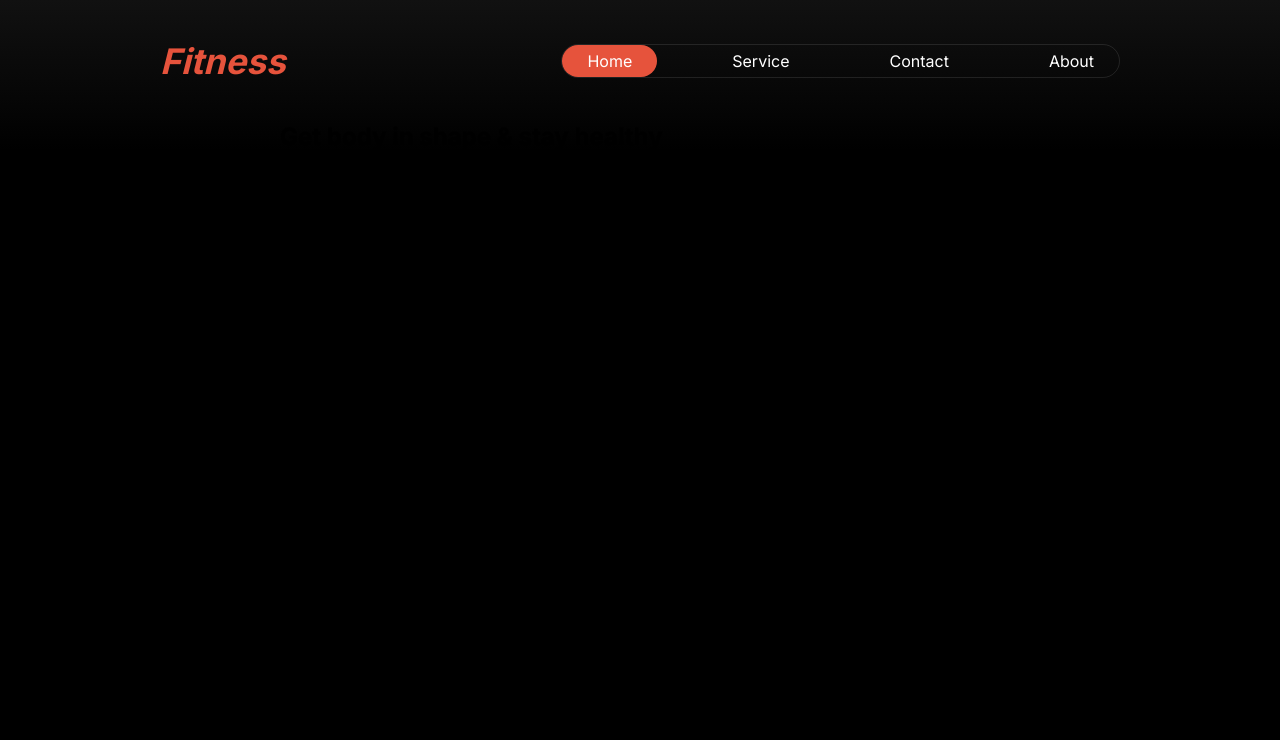
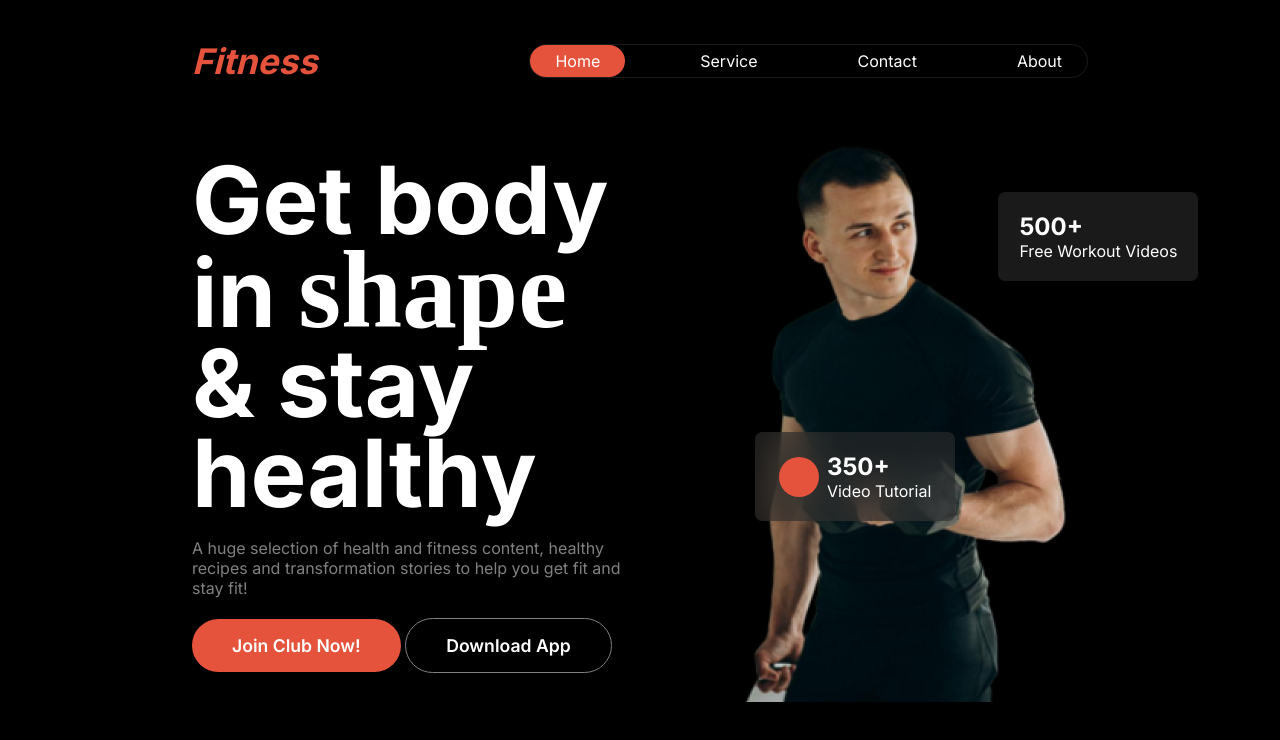
Before and after one commit to devmilon923/fitness, a plain HTML site: page index.html in a window 1280 px wide. Drawn offline with Linux system fonts and the light colour scheme; a web font is replaced by a local one.

Commit message:
hero section completed

```diff
--- a/index.html
+++ b/index.html
@@ -24,11 +24,39 @@
             <i class="fa-solid fa-bars"></i>
           </div>
         </nav>
-      <section class="hero-section container">
+        <section class="hero-section">
+          <div class="video-tutorial">
+            <div class="circel"></div>
+            <div class="text">
+              <h1>350+</h1>
+              <p>Video Tutorial</p>
+            </div>
+          </div>
+          <div class="workout-video">
+            <div class="text">
+              <h1>500+</h1>
+              <p>Free Workout Videos</p>
+            </div>
+          </div>
+          <div class="hero-container">
             <div class="hero-content">
-            <h1>Get body in <span class="miama">shape</span> & stay healthy</h1>
+              <h1>
+                Get body in
+                <span class="miama">shape</span> & stay healthy
+              </h1>
+              <p>
+                A huge selection of health and fitness content, healthy recipes
+                and transformation stories to help you get fit and stay fit!
+              </p>
+              <div>
+                <button class="btn-main">Join Club Now!</button>
+                <button class="btn-main-outline">Download App</button>
               </div>
-        <div class="hero-image"></div>
+            </div>
+            <div class="hero-image">
+              <img src="./images/Images 2.png" alt="" />
+            </div>
+          </div>
         </section>
       </div>
     </header>
--- a/styles/style.css
+++ b/styles/style.css
@@ -22,14 +22,24 @@
 /* Default CSS Styles */
 .btn-main {
   padding: 16px 40px 16px 40px;
-  background-color: var(--primary-background);
+  background-color: var(--primary-color) !important;
   color: white;
   font-weight: 600;
   font-size: 1.1rem;
   border-radius: 42px;
+  border: none;
+}
+.btn-main-outline {
+  padding: 16px 40px 16px 40px;
+  background-color: transparent;
+  color: white;
+  font-weight: 600;
+  font-size: 1.1rem;
+  border-radius: 42px;
+  border: 1px solid gray;
 }
 .container {
-  width: 75%;
+  width: 70%;
   margin: 0 auto;
 }
 .text-center {
@@ -62,15 +72,14 @@ body {
 }
 
 /* Navbar Sections */
-header{
-    background: linear-gradient(180.00deg, rgb(17, 17, 17),rgba(119, 119, 119, 0) 100%);
+header {
+    linear-gradient(179deg, rgb(17, 17, 17), rgb(119 119 119 / 7%) 100%);
 }
 header nav {
   display: flex;
   align-items: center;
   justify-content: space-between;
   padding: 40px 0px;
-
 }
 nav .logo > h1 {
   color: var(--primary-color);
@@ -88,3 +97,72 @@ nav .navbar {
 .navbar > a {
   padding: 6px 25px;
 }
+
+/* Hero Sections */
+.miama {
+  font-family: miama;
+  font-size: 6.87rem;
+}
+
+.hero-container {
+  display: flex;
+  align-items: center;
+  justify-content: space-between;
+
+}
+.hero-content {
+  display: flex;
+  flex-direction: column;
+  gap: 20px;
+  width: 50%;
+  /* background-color: aliceblue; */
+}
+.hero-content h1 {
+  font-size: 5.87rem;
+  color: white;
+  line-height: 90px;
+}
+.hero-content p {
+  color: var(--description-color);
+}
+
+.hero-image img {
+  width: 100%;
+  background-size: cover;
+}
+.video-tutorial {
+  border-radius: 7px;
+  width: 200px;
+  padding: 20px;
+  display: flex;
+  align-items: center;
+  justify-content: space-around;
+  backdrop-filter: blur(20px);
+  background: rgba(48, 48, 48, 0.54);
+  color: white;
+  position: absolute;
+
+left: 59%;
+top: 54%;
+
+}
+.workout-video{
+    border-radius: 7px;
+  width: 200px;
+  padding: 20px;
+  display: flex;
+  align-items: center;
+  justify-content: space-around;
+  backdrop-filter: blur(20px);
+  background: rgba(48, 48, 48, 0.54);
+  color: white;
+  position: absolute;
+  left: 78%;
+  top: 24%;
+}
+.circel {
+  width: 40px;
+  height: 40px;
+  border-radius: 50%;
+  background-color: var(--primary-color);
+}
```
Lines whose indentation alone changed are shown as unchanged.
